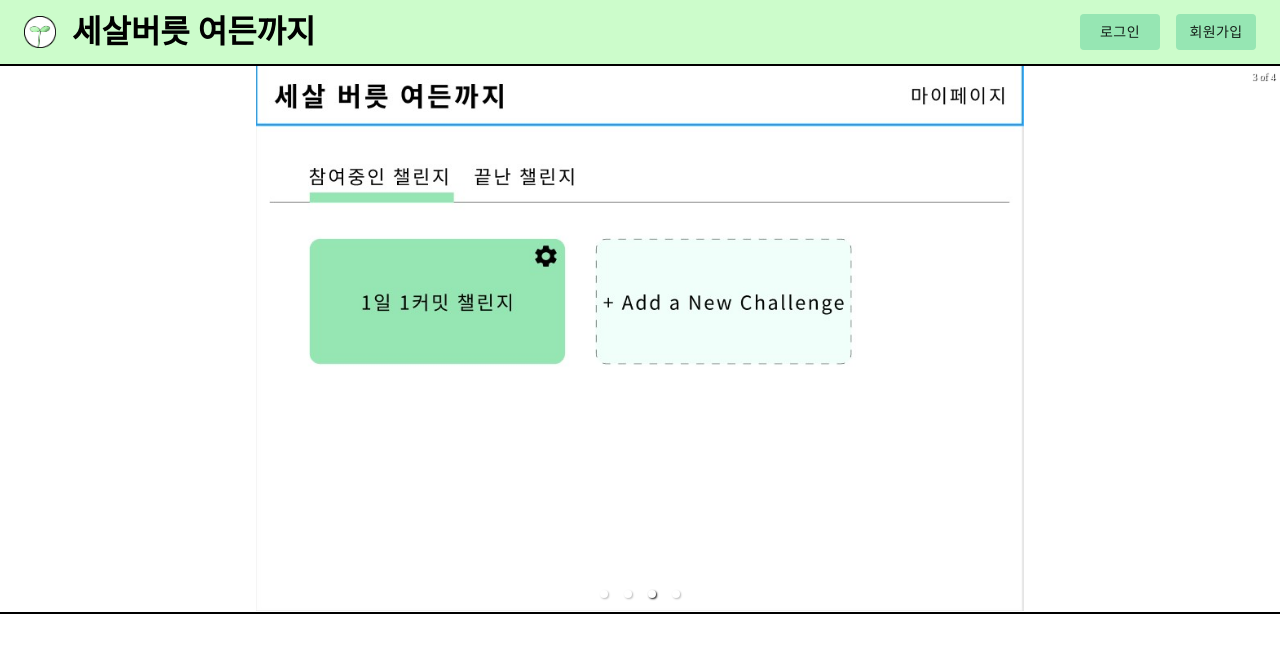
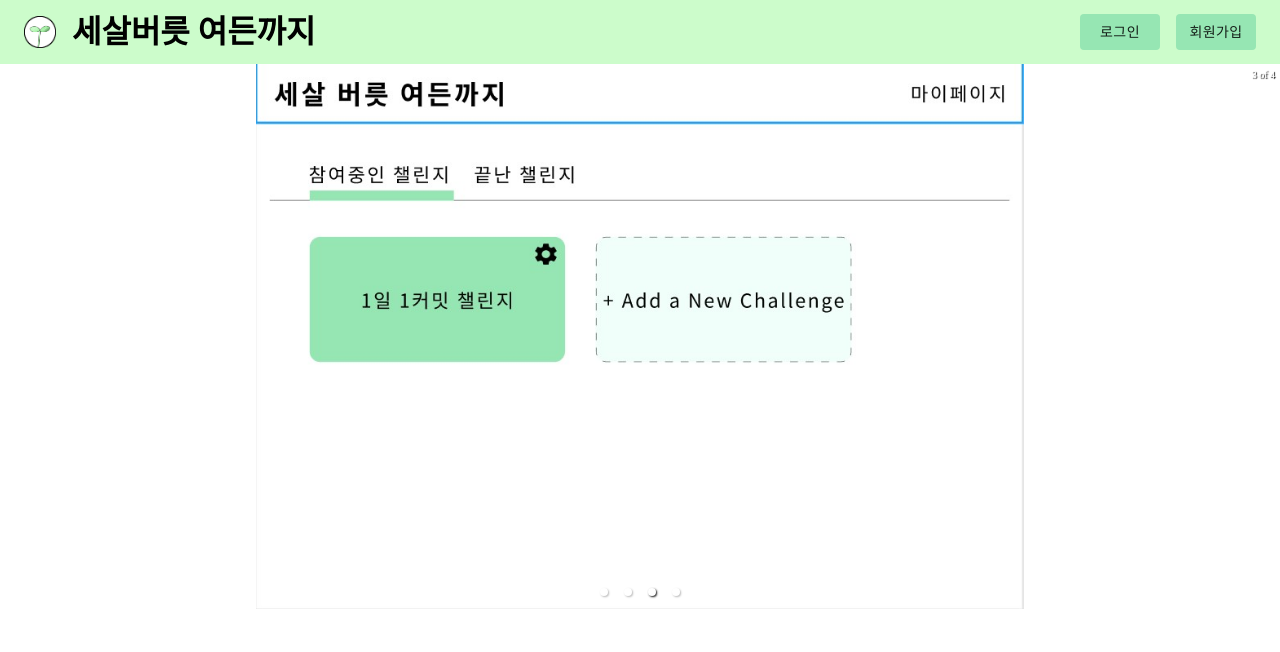
Before and after one commit to TeamGrabit/challenge, a React (Create React App) app in the folder frontend/: page / in a window 1280 px wide. Shown: the top 652 px of the page. Built offline with nearby package versions, Linux system fonts and the light colour scheme.

Commit message:
conflict / border 수정
Header.js 파일 conflict 해결
Intropage 캐러셀 border 삭제

```diff
--- a/frontend/src/css/pages/Intro.scss
+++ b/frontend/src/css/pages/Intro.scss
@@ -5,10 +5,6 @@
 		align-items: center;
 		// margin-left: 15vw;
         overflow: hidden;
-		border-top-style: solid;
-		border-bottom-style: solid;
-		border-color: #000;
-		border-width: 2px;
 	}
     .box-img {
         padding-left: 15vw;
```
